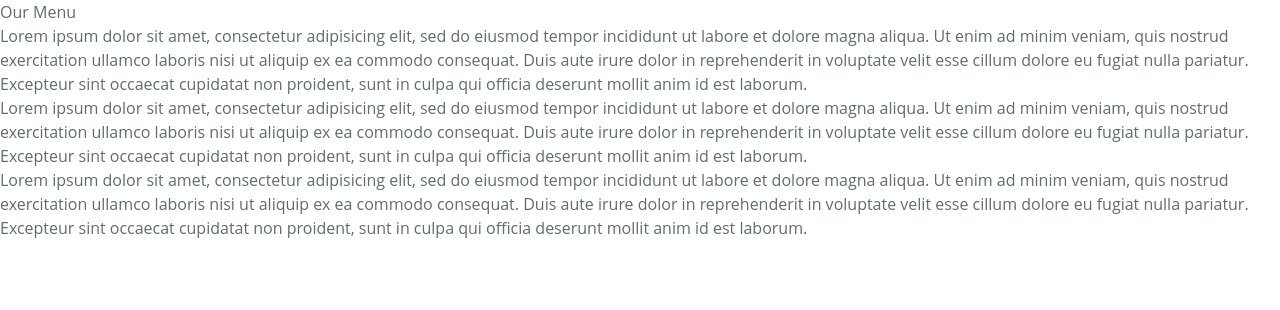
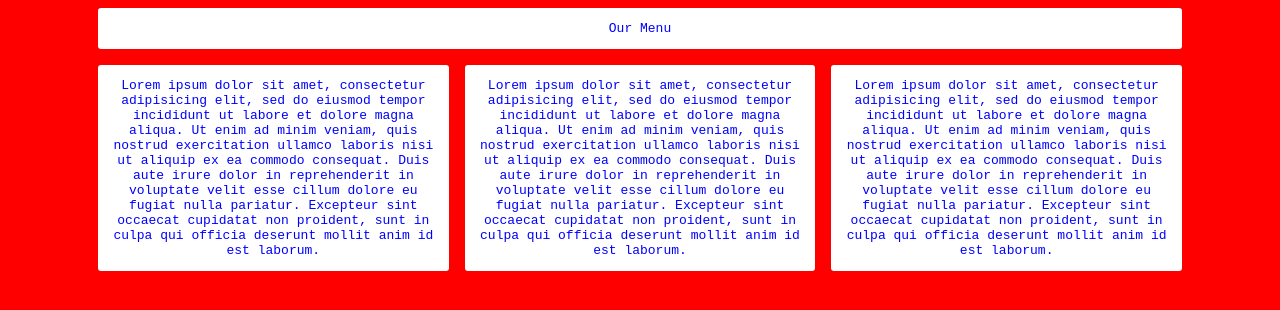
Before and after one commit to Cetoute/coursera, a plain HTML site: page site1/index.html in a window 1280 px wide. Drawn offline with Linux system fonts and the light colour scheme; files that its build step writes are made by us from their sources.

Commit message:
fixing the style sheet.

```diff
--- a/site1/index.html
+++ b/site1/index.html
@@ -4,7 +4,7 @@
 	<meta 	charset="UTF-8">
 	<meta 	name="viewport" content="width=device-width,initial-scale=1.0">
   <title>Assignment Solution for Module 2</title>
-  <link rel="stylesheet" type="text/css" href="./stylesheets/stylesheet.css">
+  <link rel="stylesheet" type="text/css" href="style.css">
 </head>
 <body>
 
```
